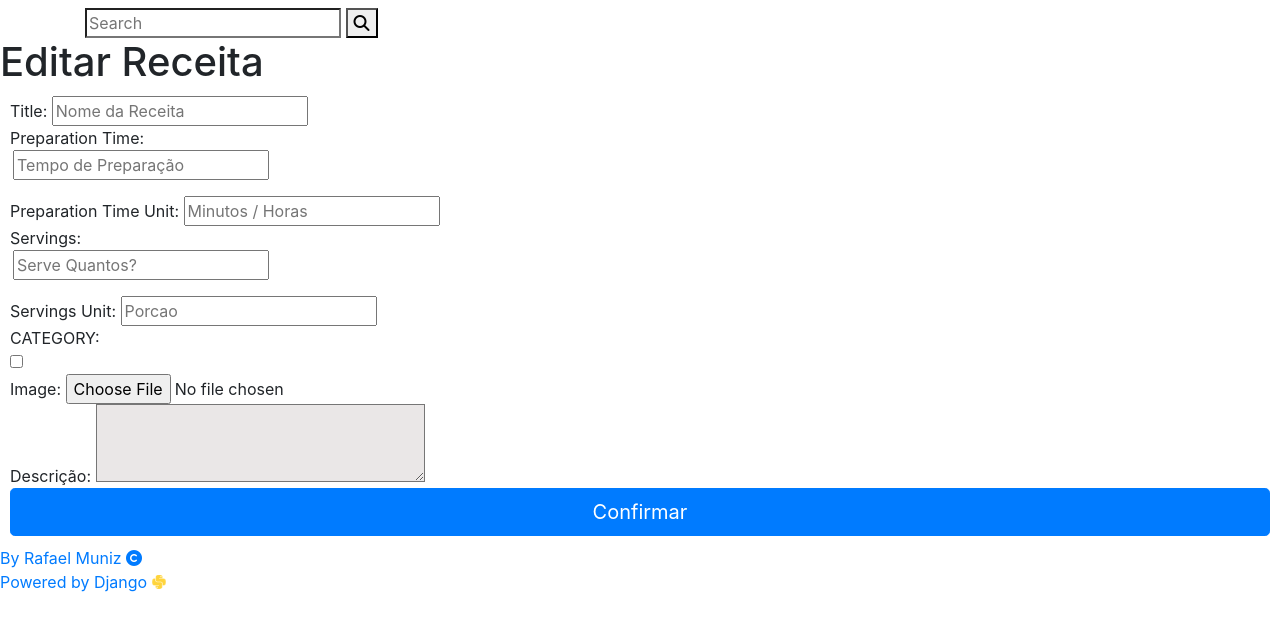
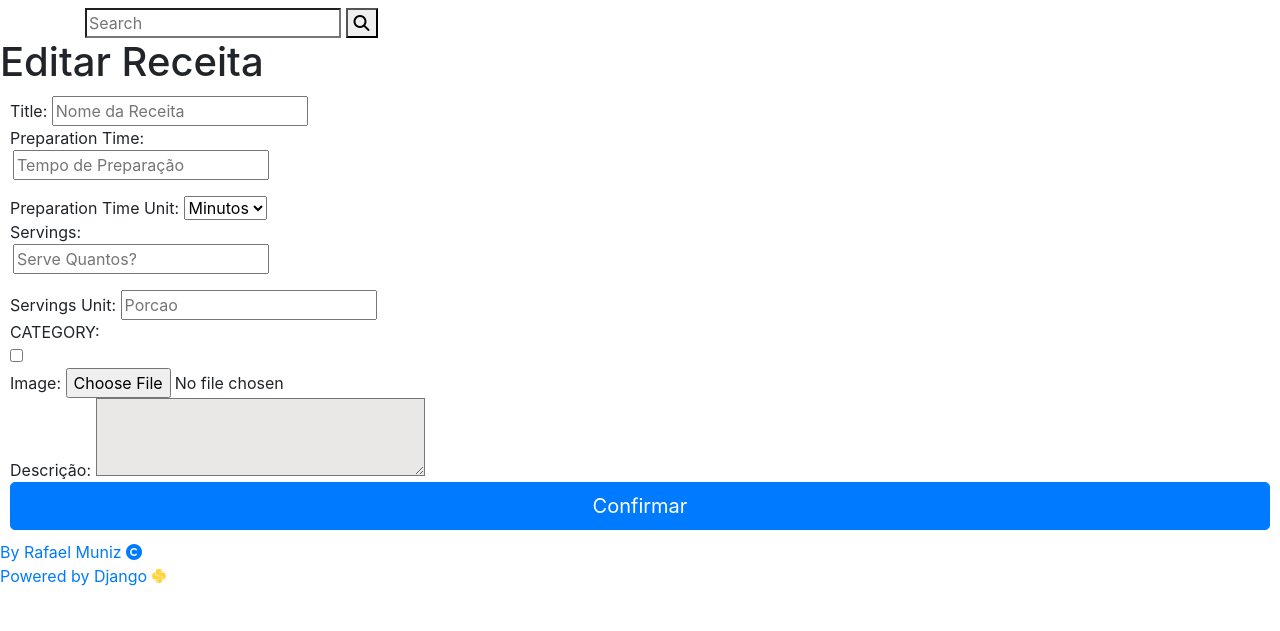
Before and after one commit to tioRaffa/projeto-2, a Django app: template authors/templates/authors/pages/dash_board_editor.html in a window 1280 px wide. Shown: the part 48-679 px from the top of the page. Run offline with Django 5.2, Linux system fonts and the light colour scheme; the template is opened without the code that fills it: values that come from a table or form of the project are taken from there, others are empty; parts of the project's set-up code (start-up, migrations or seed data) failed here and were passed over; some libraries are stand-ins or nearby versions.

Commit message:
adicionando campo de upload de imagem e alterando unidade de tempo para seleção na edição de receitas

```diff
--- a/authors/forms.py
+++ b/authors/forms.py
@@ -112,8 +112,9 @@ class AuthorRecipeForm(forms.ModelForm):
         widgets = {
             'title': forms.TextInput(attrs={'type': 'text', 'class': 'form_input','id': 'nome', 'placeholder': 'Nome da Receita', }),
             'preparation_time': forms.NumberInput(attrs={'min': 1, 'step': 1, 'class': 'form_input', 'placeholder': 'Tempo de Preparação'}),
-            'preparation_time_unit': forms.TextInput(attrs={'type': 'text', 'class': 'form_input','id': 'nome', 'placeholder': 'Minutos / Horas'}),
             'servings': forms.NumberInput(attrs={'min': 1, 'step': 1, 'class': 'form_input', 'placeholder': 'Serve Quantos?'}),
             'servings_unit': forms.TextInput(attrs={'type': 'text', 'class': 'form_input','id': 'nome', 'placeholder': 'Porcao', }),
             'preparation_steps': forms.Textarea(attrs={'name': 'mensagem', 'id': 'message', 'cols': '30', 'rows': '3', 'class': 'form_input message_input', 'style': 'background-color: rgb(149, 137, 137, 0.2);'}),
+            'cover': forms.FileInput(),
+            'preparation_time_unit': forms.Select(attrs={'type': 'text', 'class': 'form_input','id': 'nome'}, choices=(('Minutos', 'Minutos'), ('Horas', 'Horas'))),
         }
--- a/authors/templates/authors/pages/dash_board_editor.html
+++ b/authors/templates/authors/pages/dash_board_editor.html
@@ -80,7 +80,7 @@
             <!-- CONFIRM -->
             <div class="submit">
               <input type="hidden" name="acao" value="enviar">
-              <button type="button" class="btn btn-primary btn-lg btn-block" id="btn">Confirmar</button>
+              <button type="submit" class="btn btn-primary btn-lg btn-block" id="btn">Confirmar</button>
 
             </div>
 
```
